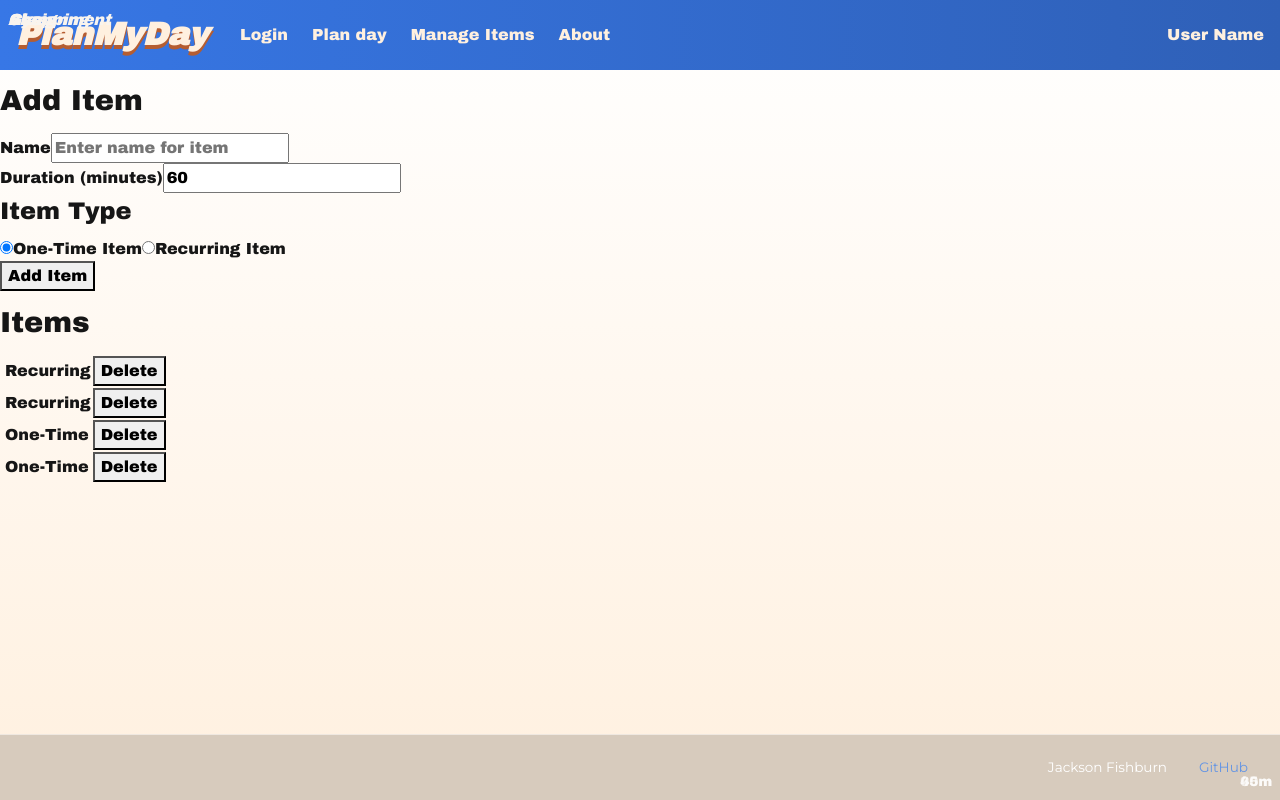
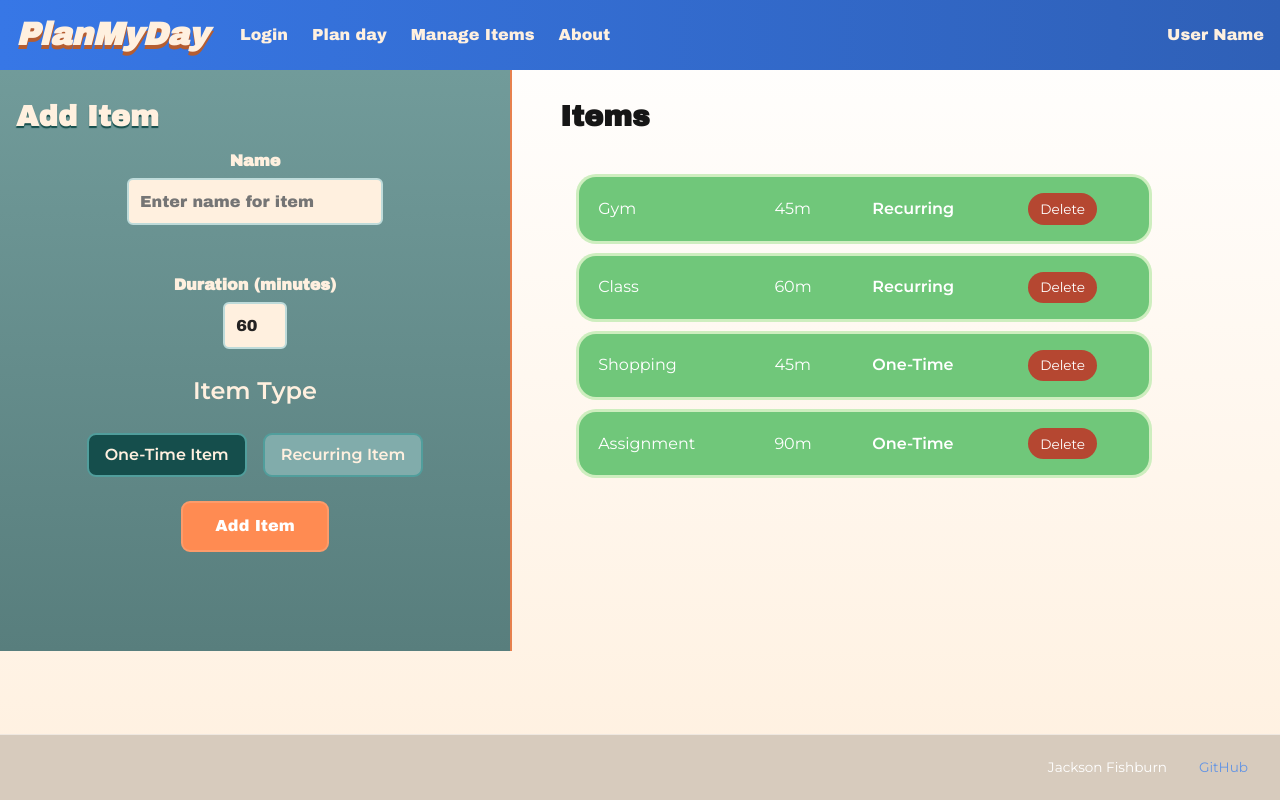
Before and after one commit to jacksonfishburn/dailyplanner, a React (Vite) app: page /items in a window 1280 px wide. Built offline with nearby package versions, Linux system fonts and the light colour scheme.

Commit message:
fixes to items page, about page html added

```diff
--- a/src/about/about.css
+++ b/src/about/about.css
@@ -17,16 +17,7 @@
   z-index: 0;
 }
 
-header h1,
-.user-banner {
-  margin: 0;
-  line-height: 1;
-}
 
 .header-content {
   height: 70px;
 }
-
-footer {
-  justify-content: flex-end;
-}
--- a/src/about/about.jsx
+++ b/src/about/about.jsx
@@ -1,11 +1,23 @@
 import React from 'react';
 import './about.css'
+import 'bootstrap/dist/css/bootstrap.min.css';
 
 export default function About() {
   return (
-    <div className="about-container">
-      <h2>About</h2>
-      <p>About page content goes here</p>
+    <div className='about-container'>
+      <div className="d-flex justify-content-center align-items-center">
+        <div className="container position-relative"  style={{zIndex: 1}}>
+          <div className="row justify-content-center">
+            <div className="col-12 col-md-8 col-lg-6">
+              <div className="p-4 p-md-5 fw-semibold fs-5 text-white text-center">
+                <p className="mb-0">
+                  Plan My Day is an easy to use todo app with seamless day-to-day scheduling tools.
+                </p>
+              </div>
+            </div>
+          </div>
+        </div>
+      </div>
     </div>
   );
 }
--- a/src/app.css
+++ b/src/app.css
@@ -93,6 +93,17 @@ footer a {
   text-decoration: none;
 }
 
+footer {
+  justify-content: flex-end;
+}
+
+
+header h1,
+.user-banner {
+  margin: 0;
+  line-height: 1;
+}
+
 a:hover {
     text-decoration: underline;
     color: #ff8b52;
@@ -111,7 +122,3 @@ h3 {
   font-size: 1.2em;
   margin: 0.5em 0;
 }
-
-.slot {
-    height: 1em
-}
--- a/src/app.jsx
+++ b/src/app.jsx
@@ -57,7 +57,7 @@ export default function App() {
 
         <footer>
           <hr />
-          <span class="text-reset">Jackson Fishburn</span>
+          <span className="text-reset">Jackson Fishburn</span>
           <br />
           <a href="https://github.com/jacksonfishburn/dailyplanner">GitHub</a>
         </footer>
--- a/src/items/items.css
+++ b/src/items/items.css
@@ -1,13 +1,3 @@
-
-/* html, body {
-  height: 100%;
-  margin: 0;
-}
-
-body {
-  display: flex;
-  flex-direction: column;
-}
 
 .items-container {
     display: flex;
@@ -25,6 +15,8 @@ body {
   color: #fff0df;
   border-right: 2px solid #ea814cf9;
   font-weight: 600;
+  display: flex;
+  flex-direction: column;
 }
 
 .add-item h2 {
@@ -98,8 +90,9 @@ body {
 .item-type-radio fieldset {
   border: none;
   display: flex;
+  flex-direction: column;
   gap: 1em;
-  justify-content: center;
+  align-items: center;
   font-family: "Montserrat", sans-serif;
 }
 
@@ -150,8 +143,14 @@ body {
   width: 100%;
 }
 
+.item-type-radio fieldset > div {
+  display: flex;
+  gap: 1em;
+  justify-content: center;
+}
+
 /* TABLE */
-/*
+
 .item-table table {
   border-collapse: separate;
   border-spacing: 0 0.6em;
@@ -208,4 +207,4 @@ body {
 .item-duration,
 .item-type {
   font-weight: 600;
-} */
+}
--- a/src/items/items.jsx
+++ b/src/items/items.jsx
@@ -9,21 +9,23 @@ export default function Items() {
         <form>
           <div className="name-and-time">
             <div>
-              <label for="itemName" className="label">Name</label>
+              <label htmlFor="itemName" className="label">Name</label>
               <input id="itemName" name="itemName" type="text" placeholder="Enter name for item" className="items-input" required />
             </div>
             <div>
-              <label for="itemDuration" className="label">Duration (minutes)</label>
-              <input id="itemDuration" name="itemDuration" type="number" min="15" step="5" value="60" className="items-input" required />
+              <label htmlFor="itemDuration" className="label">Duration (minutes)</label>
+              <input id="itemDuration" name="itemDuration" type="number" min="15" step="5" defaultValue="60" className="items-input" required />
             </div>
           </div>
           <div className="item-type-radio">
             <fieldset>
               <legend>Item Type</legend>
-              <input type="radio" id="onetime" name="varRadio" value="onetime" checked />
-              <label for="onetime" className="selection">One-Time Item</label>
-              <input type="radio" id="recurring" name="varRadio" value="recurring" />
-              <label for="recurring" className="selection">Recurring Item</label>
+              <div>
+                <input type="radio" id="onetime" name="varRadio" value="onetime" defaultChecked />
+                <label htmlFor="onetime" className="selection">One-Time Item</label>
+                <input type="radio" id="recurring" name="varRadio" value="recurring" />
+                <label htmlFor="recurring" className="selection">Recurring Item</label>
+              </div>
             </fieldset>
           </div>
           <button type="submit" className="add-item-button">Add Item</button>
@@ -35,52 +37,28 @@ export default function Items() {
         <table className="item-table">
           <tbody>
             <tr>
-              <td>
-                <span className="item-name">Gym</span>
-              </td>
-              <td>
-                <span className="item-duration">45m</span>
-              </td>
+              <td><span className="list-item-name">Gym</span></td>
+              <td><span className="list-item-duration">45m</span></td>
               <td><span className="item-type">Recurring</span></td>
-              <td>
-                  <button type="button">Delete</button>
-              </td>
+              <td><button type="button">Delete</button></td>
             </tr>
             <tr>
-              <td>
-                <span className="item-name">Class</span>
-              </td>
-              <td>
-                <span className="item-duration">60m</span>
-              </td>
+              <td><span className="list-item-name">Class</span></td>
+              <td><span className="list-item-duration">60m</span></td>
               <td><span className="item-type">Recurring</span></td>
-              <td>
-                <button type="button">Delete</button>
-              </td>
+              <td><button type="button">Delete</button></td>
             </tr>
             <tr>
-              <td>
-                <span className="item-name">Shopping</span>
-              </td>
-              <td>
-                <span className="item-duration">45m</span>
-              </td>
+              <td><span className="list-item-name">Shopping</span></td>
+              <td><span className="list-item-duration">45m</span></td>
               <td><span className="item-type">One-Time</span></td>
-              <td>
-                <button type="button">Delete</button>
-              </td>
+              <td><button type="button">Delete</button></td>
             </tr>
             <tr>
-              <td>
-                <span className="item-name">Assignment</span>
-              </td>
-              <td>
-                <span className="item-duration">90m</span>
-              </td>
+              <td><span className="list-item-name">Assignment</span></td>
+              <td><span className="list-item-duration">90m</span></td>
               <td><span className="item-type">One-Time</span></td>
-              <td>
-                <button type="button">Delete</button>
-              </td>
+              <td><button type="button">Delete</button></td>
             </tr>
           </tbody>
         </table>
--- a/src/plan/plan.css
+++ b/src/plan/plan.css
@@ -65,6 +65,7 @@
 }
 
 .slot {
+    height: 1em;
     border: 1px solid rgb(187, 189, 192);
 }
 
```
